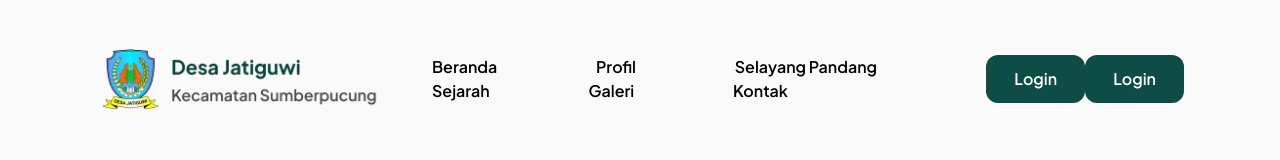
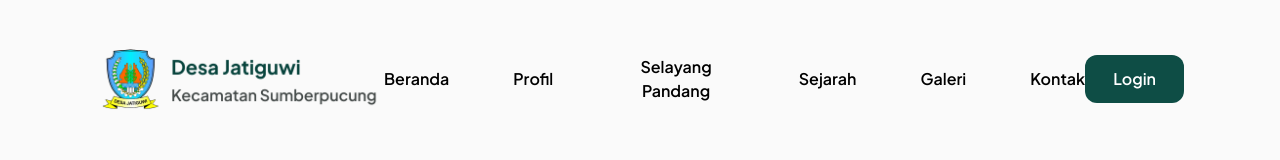
Before and after one commit to rizqiaditya222/Desa-Jatiguwi, a Next.js app: page / in a window 1280 px wide. Shown: the top 160 px of the page. Built offline with nearby package versions, Linux system fonts and the light colour scheme; no server answers.

Commit message:
Haha fix dikit

```diff
--- a/src/components/landing_page/navbar/nav_button/page.tsx
+++ b/src/components/landing_page/navbar/nav_button/page.tsx
@@ -1,4 +1,4 @@
-import Link from 'next/link';
+import Link from "next/link";
 
 interface NavButtonProps {
   text: string;
@@ -8,9 +8,7 @@ interface NavButtonProps {
 const NavButton: React.FC<NavButtonProps> = ({ text, href }) => {
   return (
     <Link href={href}>
-      <button className='mx-12 font-semibold hover:text-[#0E4D45]'>
-        {text}
-      </button>
+      <button className="font-semibold hover:text-[#0E4D45]">{text}</button>
     </Link>
   );
 };
--- a/src/components/landing_page/navbar/page.tsx
+++ b/src/components/landing_page/navbar/page.tsx
@@ -20,23 +20,17 @@ const Navbar: React.FC<NavbarProps> = ({ isLoggedIn }) => {
       <img className="w-2xs" src="img/logo_full.png" alt="Logo Desa" />
 
       {/* Navigation buttons */}
-      <div>
+      <div className="flex space-x-8 items-center gap-8">
         <NavButton text="Beranda" href="/" />{" "}
-        {/* Added a default href for Beranda */}
         <NavButton text="Profil" href="/profil" />{" "}
-        {/* Added a default href for Profil */}
         <NavButton text="Selayang Pandang" href="/selayang-pandang" />{" "}
-        {/* Added a default href */}
         <NavButton text="Sejarah" href="/sejarah" />{" "}
-        {/* Added a default href */}
-        <NavButton text="Galeri" href="/galeri" /> {/* Added a default href */}
-        <NavButton text="Kontak" href="/kontak" /> {/* Added a default href */}
+        <NavButton text="Galeri" href="/galeri" />{" "}
+        <NavButton text="Kontak" href="/kontak" />
       </div>
 
       {/* PrimaryLinkButton will change based on login status */}
       <PrimaryLinkButton text={buttonText} href={buttonHref} />
-
-      <PrimaryLinkButton text="Login" href="/auth/login" />
     </div>
   );
 };
```
Also changed, not shown: src/app/page.tsx (+6 -6 lines).
